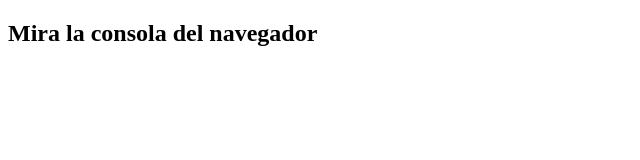
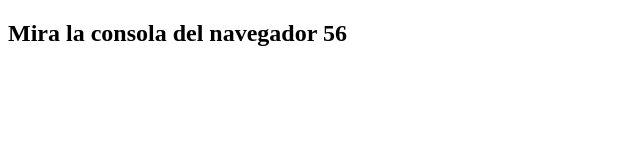
Before and after one commit to MarcosGeekHubs/GitActions_TS, a plain HTML site: page index.html in a window 1280 px wide. Shown: the full height of the page, 0-640 px from the left. Drawn offline with Linux system fonts and the light colour scheme.

Commit message:
Deploying to gh-pages from  @ dad01a405af5997e8bfb7d7283cca3bae8d802c7 🚀

```diff
--- a/index.html
+++ b/index.html
@@ -1 +1 @@
-<!DOCTYPE html><html><body> <h2>Mira la consola del navegador</h2> <script src="/LogConsole.8fba48c3.js" type="text/javascript"></script> </body></html>
+<!DOCTYPE html><html><body> <h2>Mira la consola del navegador 56</h2> <script src="/LogConsole.8fba48c3.js"></script> </body></html>
```
